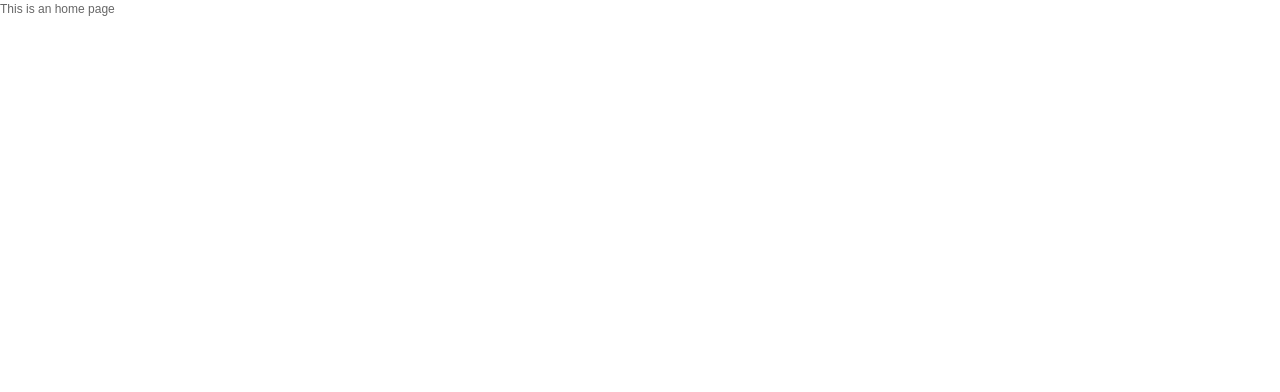
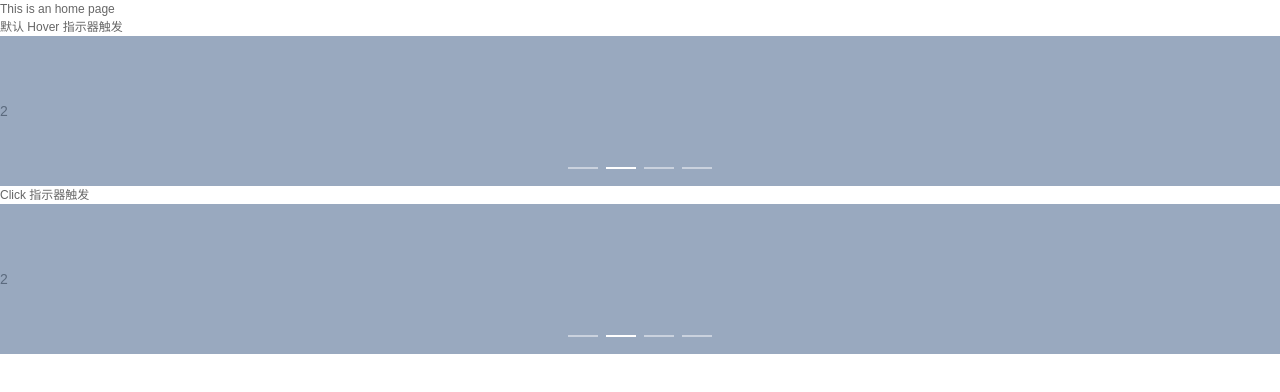
Before and after one commit to Tiger-DaiWei/Bshark, a Vue app: page / in a window 1280 px wide. Shown: the top 392 px of the page. Built offline with nearby package versions, Linux system fonts and the light colour scheme.

Commit message:
fix: 引入element-ui

```diff
--- a/package.json
+++ b/package.json
@@ -10,6 +10,7 @@
   "dependencies": {
     "@types/lodash": "^4.14.149",
     "core-js": "^3.4.3",
+    "element-ui": "^2.13.0",
     "moment": "^2.24.0",
     "vue": "^2.6.10",
     "vue-class-component": "^7.0.2",
--- /dev/null
+++ b/src/components/lunbo.vue
@@ -0,0 +1,44 @@
+<template>
+  <div class="lunbo">
+    <div class="block">
+      <span class="demonstration">默认 Hover 指示器触发</span>
+      <el-carousel height="150px">
+        <el-carousel-item v-for="item in 4" :key="item">
+          <h3 class="small">{{ item }}</h3>
+        </el-carousel-item>
+      </el-carousel>
+    </div>
+    <div class="block">
+      <span class="demonstration">Click 指示器触发</span>
+      <el-carousel trigger="click" height="150px">
+        <el-carousel-item v-for="item in 4" :key="item">
+          <h3 class="small">{{ item }}</h3>
+        </el-carousel-item>
+      </el-carousel>
+    </div>
+  </div>
+</template>
+
+<script lang="ts">
+import { Component, Prop, Vue } from 'vue-property-decorator';
+@Component
+export default class Lunbo extends Vue {}
+</script>
+
+<style lang='less'>
+.el-carousel__item h3 {
+  color: #475669;
+  font-size: 14px;
+  opacity: 0.75;
+  line-height: 150px;
+  margin: 0;
+}
+
+.el-carousel__item:nth-child(2n) {
+  background-color: #99a9bf;
+}
+
+.el-carousel__item:nth-child(2n + 1) {
+  background-color: #d3dce6;
+}
+</style>
--- a/src/main.ts
+++ b/src/main.ts
@@ -1,8 +1,12 @@
 import Vue from 'vue';
 import App from './App.vue';
 
+// element-ui
+import ElementUI from 'element-ui';
+
 // 默认样式
 import './styles/base.css';
+import 'element-ui/lib/theme-chalk/index.css';
 
 // lodash
 import './plugins/lodash';
@@ -16,6 +20,8 @@ import store from './store';
 
 Vue.config.productionTip = false;
 
+Vue.use(ElementUI);
+
 new Vue({
   router,
   store,
--- a/src/views/Home.vue
+++ b/src/views/Home.vue
@@ -1,13 +1,20 @@
 <template>
   <div class="home">
     <h1>This is an home page</h1>
+    <Lunbo/>
   </div>
 </template>
 
 <script>
 // @ is an alias to /src
+import { Component, Prop, Vue } from 'vue-property-decorator';
+import Lunbo from './../components/lunbo.vue';
 
-export default {
-  name: 'home',
-};
+@Component({
+  components: {
+    Lunbo,
+  },
+})
+export default class Home extends Vue {
+}
 </script>
```
Also changed, not shown: 1 other file (tests, documents, lock files or other folders).
